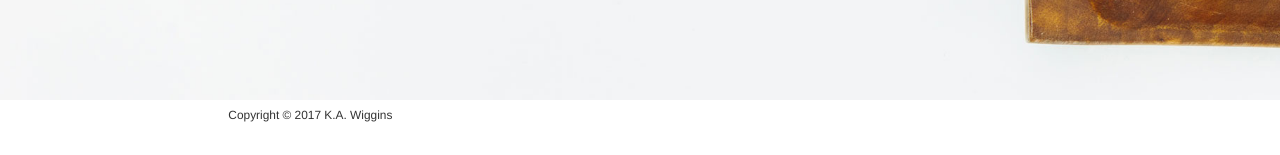
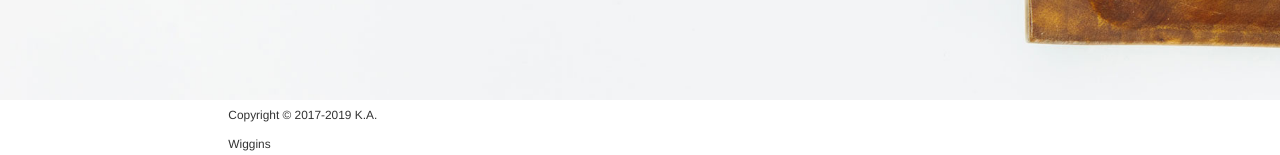
Before and after one commit to kaiewiggins/businesswriting, a Jekyll site: the page built from index.html, in a window 1280 px wide and 900 px high, scrolled down 5051 px. Shown: the part 742-897 px from the top of the window. Built offline with Jekyll 4.4.1, drawn with Linux system fonts in a browser that asks for light colours; nearby versions of some CDN libraries; before the commit the page ends 5922 px from its top, so only the background shows below that.

Commit message:
Update default.html

```diff
--- a/_layouts/default.html
+++ b/_layouts/default.html
@@ -30,6 +30,6 @@
   <footer>
 		<row>
 			<div class="col-md-2"></div>
-			<div class="col-md-2"><small>Copyright &copy 2017 K.A. Wiggins</small></div>
+			<div class="col-md-2"><small>Copyright &copy 2017-2019 K.A. Wiggins</small></div>
 		</row>
 </footer>
```
